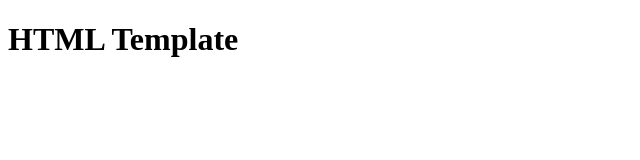
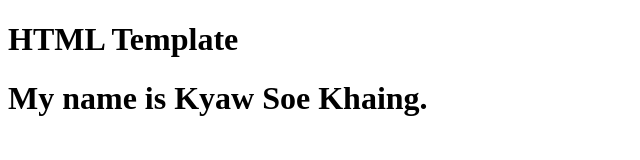
Before and after one commit to ultimatesolutionsdev/Tutorial, a plain HTML site: page index.html in a window 1280 px wide. Shown: the whole page, without its empty margins (0-640 px from the left). Drawn offline with Linux system fonts and the light colour scheme.

Commit message:
Add my name.

```diff
--- a/index.html
+++ b/index.html
@@ -5,5 +5,6 @@
   </head>
   <body>
     <h1>HTML Template</h1>
+    <h1>My name is Kyaw Soe Khaing.</h1>
   </body>
 </html>
```
